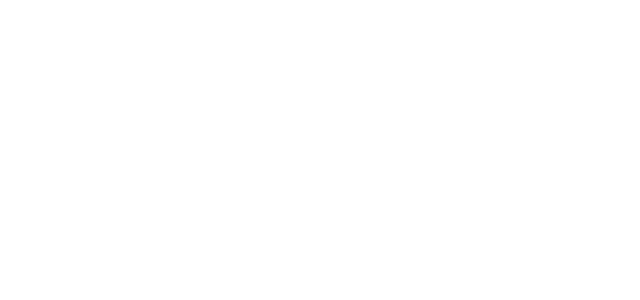
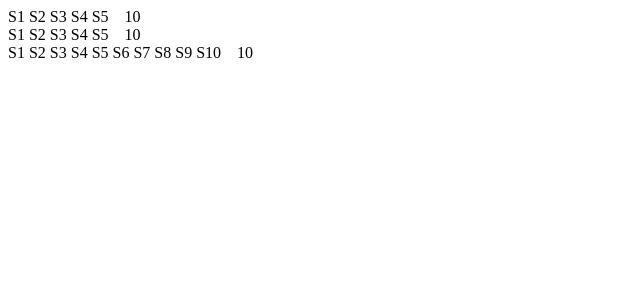
Before and after one commit to sailesh97/SDE1_to_SDE2_Prep, a React (Create React App) app in the folder Machine_Coding_Workspace/react-workspace/: page /star-rating in a window 1280 px wide. Shown: the top 300 px of the page, without its empty margins (0-640 px from the left). Built offline with nearby package versions, Linux system fonts and the light colour scheme.

Commit message:
Building skeleton

```diff
--- a/Machine_Coding_Workspace/react-workspace/src/App.js
+++ b/Machine_Coding_Workspace/react-workspace/src/App.js
@@ -8,7 +8,14 @@
     <Routes>
       <Route path="/" element={<Home />} />
       <Route path="/nested-checkbox" element={<NestedCheckBox />} />
-      <Route path="/star-rating" element={<StarRating />} />
+      <Route path="/star-rating" element={
+        <>
+          <StarRating />
+          <StarRating maxRating={5} />
+          <StarRating maxRating={10} />
+        </>
+      }
+      />
     </Routes>
   </BrowserRouter>);
 }
--- a/Machine_Coding_Workspace/react-workspace/src/components/StarRating/StarRating.jsx
+++ b/Machine_Coding_Workspace/react-workspace/src/components/StarRating/StarRating.jsx
@@ -1,9 +1,30 @@
-function StarRating() {
+const containerStyle = {
+    display: 'flex',
+    alignItems: 'center',
+    gap: '16px'
+};
+
+const starContainerStyle = {
+    display: 'flex',
+    gap: '4px'
+};
+
+const textStyle = {
+    lineHeight: "0",
+    margin: "0"
+};
+
+const StarRating = ({maxRating = 5}) => {
     return (
-        <div>
-
+        <div style={containerStyle}>
+            <div style={starContainerStyle}>
+                {Array.from({length: maxRating}, (_, i) => {
+                    return <span>S{i+1}</span>
+                })}
+            </div>
+            <p style={textStyle}>10</p>
         </div>
-    )
+    );
 }
 
 export default StarRating
```
